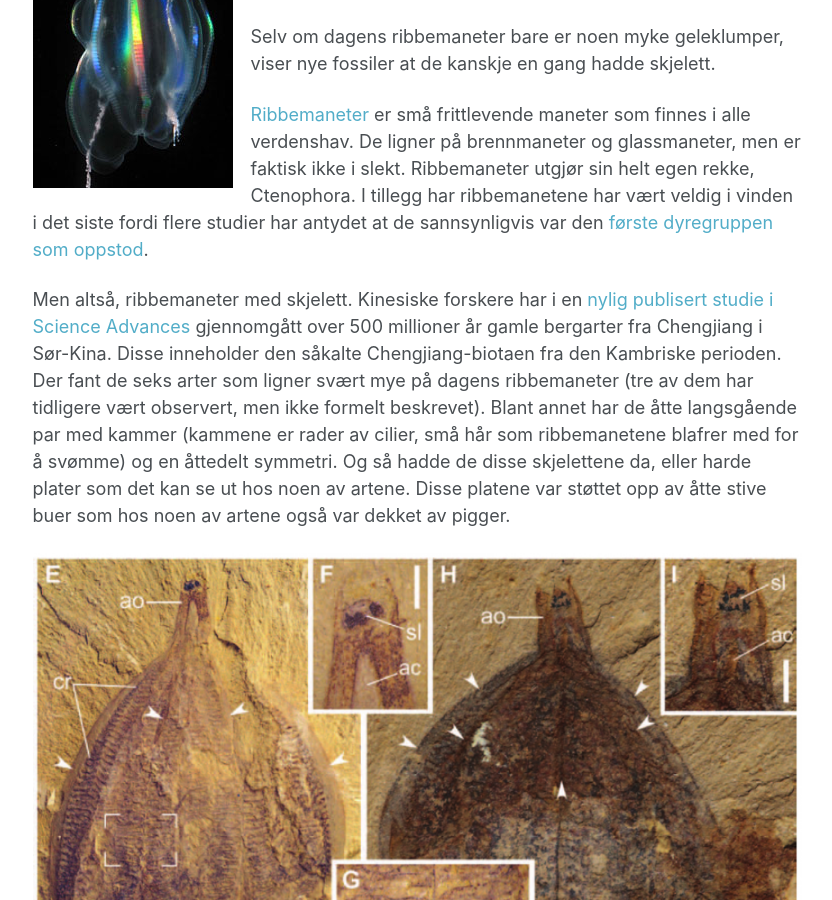
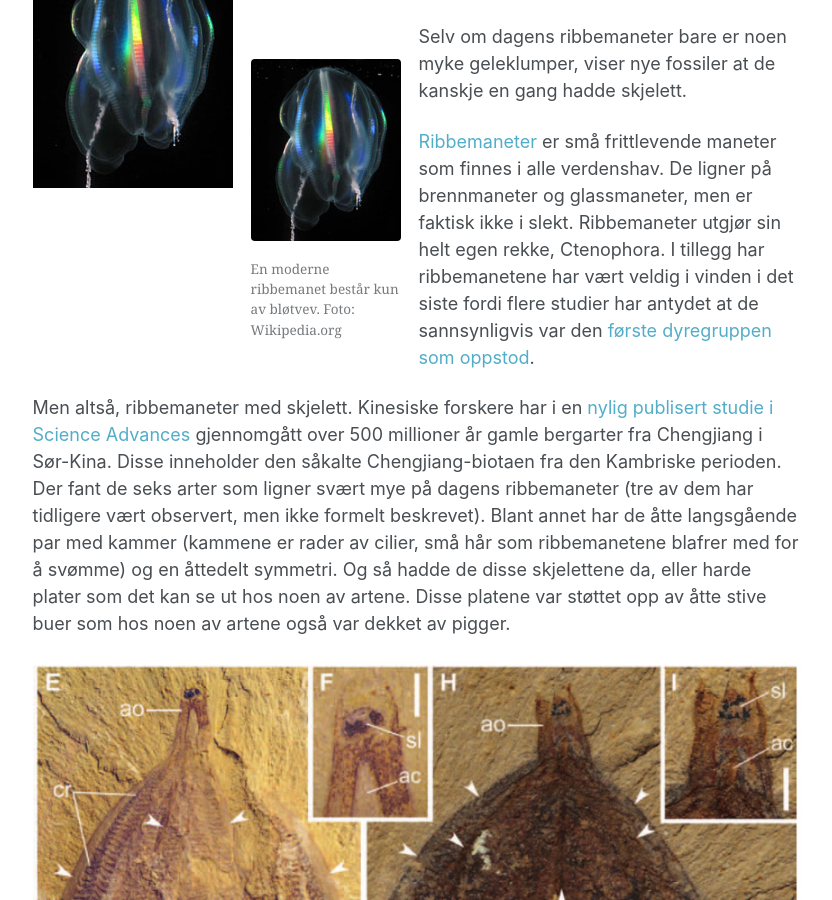
Before and after one commit to pjpaulpj/jonbra.github.io, a Jekyll site: the page built from _posts/2015-07-21-ribbemaneter-med-skjelett.md, in a window 1280 px wide and 900 px high, scrolled down 780 px. Shown: the whole window, without its empty margins (249-1081 px from the left). Built offline with Jekyll 4.4.1, drawn with Linux system fonts in a browser that asks for light colours; comment, search, counter and statistics services are not loaded.

Commit message:
left align with caption

```diff
--- a/_posts/2015-07-21-ribbemaneter-med-skjelett.md
+++ b/_posts/2015-07-21-ribbemaneter-med-skjelett.md
@@ -15,6 +15,11 @@ Dette innlegget er også publisert på [forskning.no](http://forskning.no/blogg/
 
 ![svamp ribbemanet][2]{: .align-left}
 *En moderne ribbemanet består kun av bløtvev. Foto: Wikipedia.org*
+
+<figure style="width: 150px" class="align-left">
+  <img src="/images/combjelly_wiki.jpg" alt="">
+  <figcaption>En moderne ribbemanet består kun av bløtvev. Foto: Wikipedia.org</figcaption>
+</figure>
 
 Selv om dagens ribbemaneter bare er noen myke geleklumper, viser nye fossiler at de kanskje en gang hadde skjelett.
 
```
